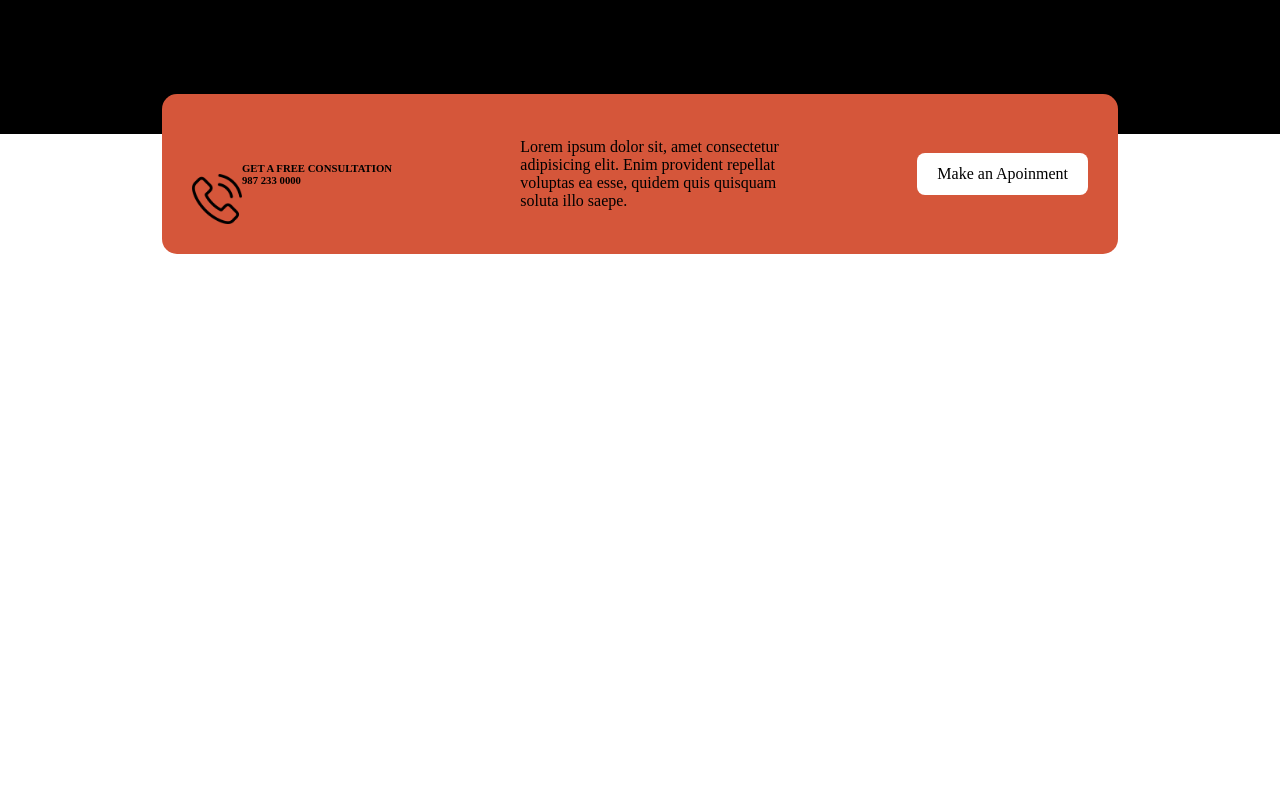
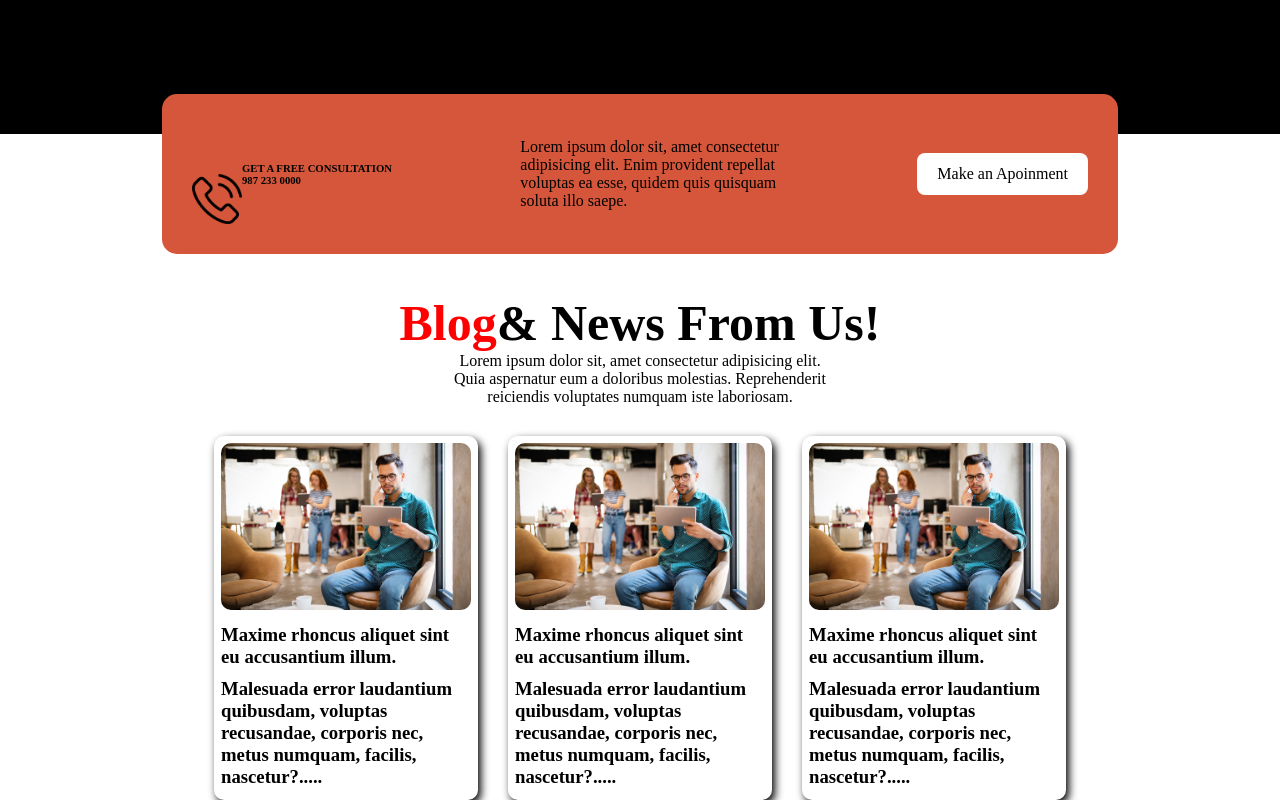
Before and after one commit to ri-masum/digital-agency, a plain HTML site: page index.html in a window 1280 px wide. Shown: the part 1535-2335 px from the top of the page. Before the commit the page ends 1789 px from the top, so only its background shows below. Drawn offline with Linux system fonts and the light colour scheme.

Commit message:
vlog section done

```diff
--- a/index.html
+++ b/index.html
@@ -43,6 +43,7 @@
 
     </header>
     <main>
+        <!-- service part  -->
         <div class="service-container">
             <div class="main-left">
                 <button class="btn"> Service List</button>
@@ -109,6 +110,7 @@
 
 
         </div>
+        <!-- apointment part  -->
         <div class="apoinment-container">
 
             <div class="phone">
@@ -126,6 +128,50 @@
                 Make an Apoinment
             </div>
         </div>
+        <!-- vlog part  -->
+        <div class="vlog-container">
+            <h1 class="blog-title">
+                <span class="primary">Blog</span>& News From Us!
+            </h1>
+            <p class="vlog-text">
+                Lorem ipsum dolor sit, amet consectetur adipisicing elit. Quia aspernatur eum a doloribus molestias.
+                Reprehenderit reiciendis voluptates numquam iste laboriosam.
+            </p>
+
+            <div class="cards">
+                <div class="card">
+                    <img class="vlog-img" src="./asset/image/blog-1.jpg" alt="">
+                    <h3 class="card-title">
+                        Maxime rhoncus aliquet sint eu accusantium illum.
+                        <h3>
+                            <p>Malesuada error laudantium quibusdam, voluptas recusandae,
+                                corporis nec, metus numquam, facilis, nascetur?.....</p>
+
+                </div>
+                <div class="card">
+                    <img class="vlog-img" src="./asset/image/blog-1.jpg" alt="">
+                    <h3 class="card-title">
+                        Maxime rhoncus aliquet sint eu accusantium illum.
+                        <h3>
+                            <p>Malesuada error laudantium quibusdam, voluptas recusandae,
+                                corporis nec, metus numquam, facilis, nascetur?.....</p>
+
+                </div>
+                <div class="card">
+                    <img class="vlog-img" src="./asset/image/blog-1.jpg" alt="">
+                    <h3 class="card-title">
+                        Maxime rhoncus aliquet sint eu accusantium illum.
+                        <h3>
+                            <p>Malesuada error laudantium quibusdam, voluptas recusandae,
+                                corporis nec, metus numquam, facilis, nascetur?.....</p>
+
+                </div>
+            </div>
+
+        </div>
+
+
+
     </main>
     <footer></footer>
 </body>
--- a/style.css
+++ b/style.css
@@ -137,3 +137,40 @@
     width: 30%;
     margin: auto;
 }
+.blog-title{
+    color: black;
+    margin-top: 40px;
+    text-align: center;
+    font-size: 50px;
+}
+.vlog-text{
+    width: 30%;
+    margin: auto;
+    text-align: center;
+}
+.cards{
+    display: flex;
+    justify-content: center;
+    gap: 30px;
+    margin-top: 30px;
+}
+.card{
+    width: 250px;
+    height: 350px;
+    box-shadow: 3px 4px 8px;
+    border-radius: 10px;
+    padding: 7px;
+
+}
+.vlog-img
+{
+    width: 100%;
+    border-radius: 10px;
+
+
+
+}
+.card-title{
+    margin-top: 10px;
+    margin-bottom: 10px;
+}
```
